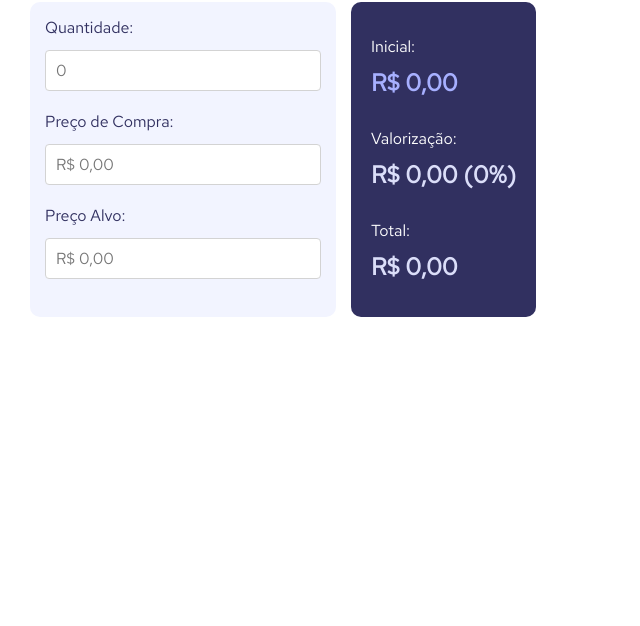
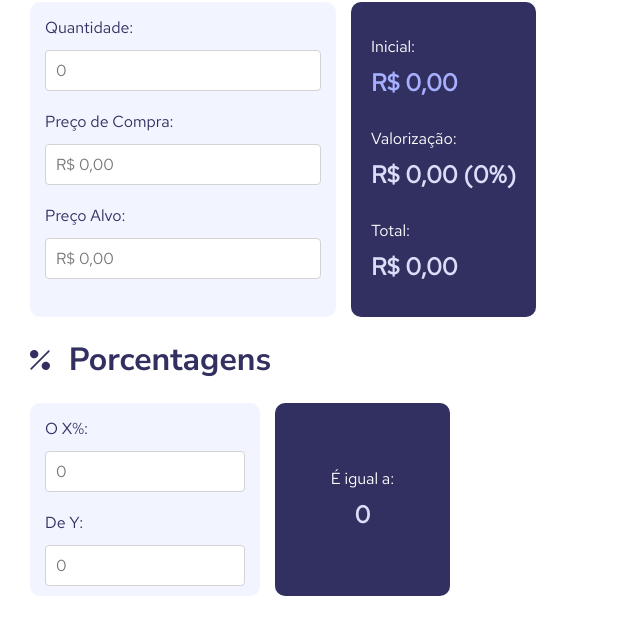
Before and after one commit to matheusagcosta/calculadora-do-investidor, a website built with Parcel: page src/index.html in a window 1280 px wide. Shown: the part 508-1134 px from the top of the page, without its empty margins (0-640 px from the left). Before the commit the page ends 855 px from the top, so only its background shows below. Built offline with nearby package versions, Linux system fonts and the light colour scheme.

Commit message:
start percentage

```diff
--- a/src/css/main.css
+++ b/src/css/main.css
@@ -319,6 +319,24 @@ main {
   color: #A7B0FF;
 }
 
+.percentage-info {
+  width: 230px;
+  height: 193px;
+  margin-right: 15px;
+}
+
+.results-percentage {
+  min-width: 175px;
+}
+
+.results-percent--text {
+  justify-content: center;
+}
+
+.results-percent--values {
+  justify-content: center;
+}
+
 @media only screen and (max-width: 768px) {
 
   .header__link {
--- a/src/index.html
+++ b/src/index.html
@@ -130,6 +130,40 @@
         </div>
       </div>
     </div>
+    <div class="percentage">
+      <div class="title">
+        <h1>
+          <svg class="title__ico" width="20" height="20" viewBox="0 0 16 16" fill="none" xmlns="http://www.w3.org/2000/svg">
+            <path d="M3.33333 6.66667C2.67406 6.66667 2.0296 6.47117 1.48143 6.1049C0.93327 5.73863 0.506028 5.21803 0.253736 4.60895C0.00144428 3.99986 -0.0645668 3.32964 0.0640506 2.68303C0.192668 2.03643 0.510137 1.44249 0.976312 0.976312C1.44249 0.510137 2.03643 0.192668 2.68303 0.0640506C3.32964 -0.0645668 3.99986 0.00144428 4.60895 0.253736C5.21803 0.506028 5.73863 0.93327 6.1049 1.48143C6.47117 2.0296 6.66667 2.67406 6.66667 3.33333C6.66578 4.21712 6.31431 5.06445 5.68938 5.68938C5.06445 6.31431 4.21712 6.66578 3.33333 6.66667Z" fill="#313060"/>
+            <path d="M0.471335 15.5287C0.211023 15.2684 0.211018 14.8463 0.471324 14.586L14.585 0.471678C14.8455 0.21118 15.2678 0.211175 15.5283 0.471668C15.7888 0.732161 15.7888 1.1545 15.5283 1.41499L1.41401 15.5287C1.15369 15.789 0.731647 15.789 0.471335 15.5287Z" fill="#313060"/>
+            <path d="M12.6667 16C12.0074 16 11.3629 15.8045 10.8148 15.4382C10.2666 15.072 9.83936 14.5514 9.58707 13.9423C9.33478 13.3332 9.26877 12.663 9.39738 12.0164C9.526 11.3698 9.84347 10.7758 10.3096 10.3096C10.7758 9.84347 11.3698 9.526 12.0164 9.39738C12.663 9.26877 13.3332 9.33478 13.9423 9.58707C14.5514 9.83936 15.072 10.2666 15.4382 10.8148C15.8045 11.3629 16 12.0074 16 12.6667C15.9991 13.5505 15.6476 14.3978 15.0227 15.0227C14.3978 15.6476 13.5505 15.9991 12.6667 16Z" fill="#313060"/>
+            </svg>
+          Porcentagens
+        </h1>
+      </div>
+      <div class="percent-left">
+        <div class="content">
+          <div class="section">
+            <div class="info percentage-info">
+              <div class="quantity--info">
+                <label for="percentage-percentLeft__input" class="text--info">O X%:</label>
+                <input type="text" class="values--info" name="percentage-percentLeft__input" id="percentage-percentLeft" title="Porcentagem" placeholder="0" autocomplete="off" value="">
+              </div>
+              <div class="price--info">
+                <label for="amount-percentLeft__input">De Y:</label>
+                <input type="text" class="values--info" name="amount-percentLeft__input" id="amount-percentLeft" title="Montante" placeholder="0" autocomplete="off" value="">
+              </div>
+            </div>
+          </div>
+          <div class="results results-percentage" id="results-percentage">
+            <div class="results-percent">
+              <label class="results--text results-percent--text">É igual a:</label>
+              <span class="results--values results-percent--values" id="results-percent">0</span>
+            </div>
+          </div>
+        </div>
+      </div>
+    </div>
   </main>
   <script src="./js/index.js" defer></script>
 </body>
```
Also changed, not shown: docs/index.html (+38 -4 lines), 3 other files.
